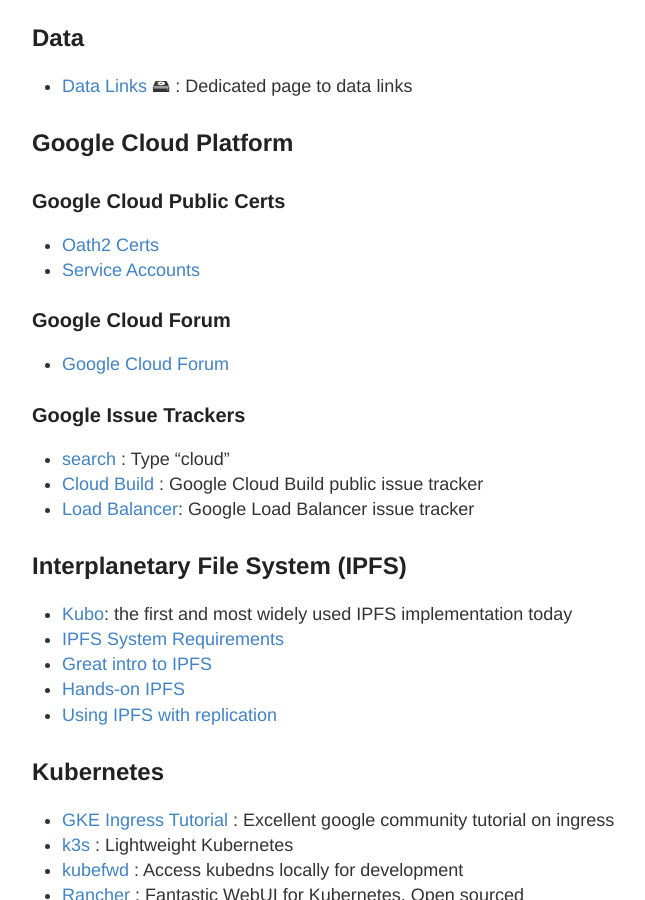
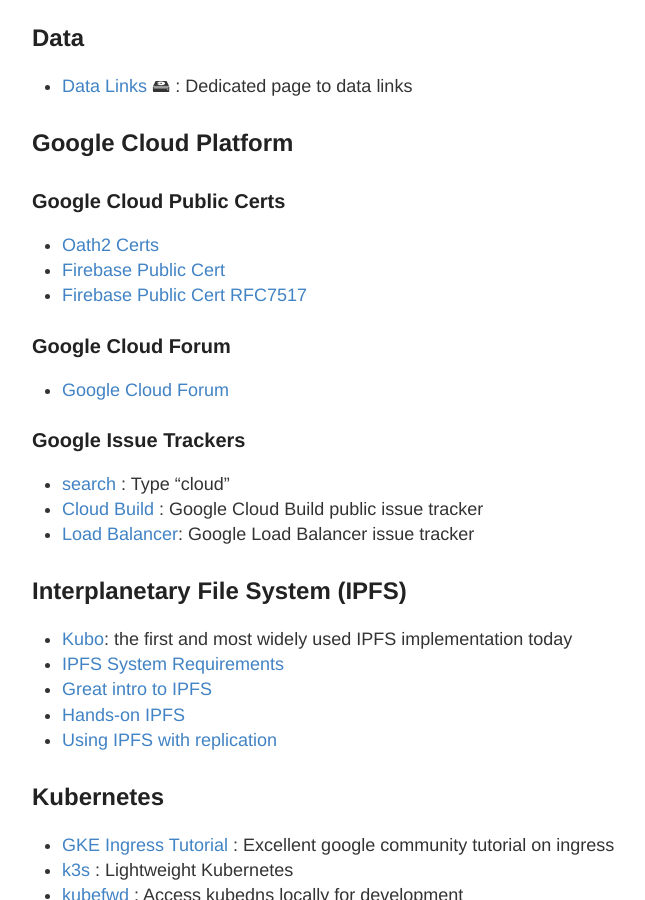
Before and after one commit to stevehenderson/stevehenderson.github.io, a Jekyll site: the page built from links.md, in a window 1280 px wide and 900 px high, scrolled down 940 px. Shown: the whole window, without its empty margins (248-893 px from the left). Built offline with Jekyll 4.4.1, drawn with Linux system fonts in a browser that asks for light colours.

Commit message:
Update links.md

```diff
--- a/links.md
+++ b/links.md
@@ -38,7 +38,8 @@
 ### Google Cloud Public Certs
 
    * [Oath2 Certs](https://www.googleapis.com/oauth2/v3/certs?9962f04feed9545ce2134ab54ceef581af24baff)
-   * [Service Accounts](https://www.googleapis.com/robot/v1/metadata/x509/securetoken@system.gserviceaccount.com)
+   * [Firebase Public Cert](https://www.googleapis.com/robot/v1/metadata/x509/securetoken@system.gserviceaccount.com)
+   * [Firebase Public Cert RFC7517](https://www.googleapis.com/service_accounts/v1/jwk/securetoken@system.gserviceaccount.com)
 
 ### Google Cloud Forum
    * [Google Cloud Forum](https://www.googlecloudcommunity.com/gc/Developer-Tools/bd-p/cloud-developer-tools)
```
